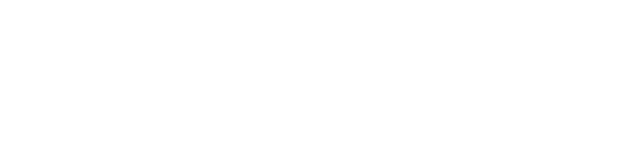
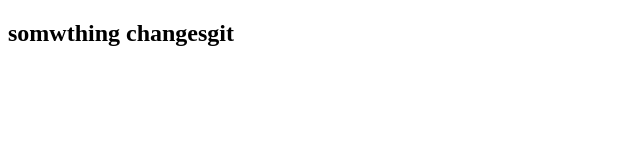
Before and after one commit to sasruet/my-first-repo, a plain HTML site: page index.html in a window 1280 px wide. Shown: the whole page, without its empty margins (0-640 px from the left). Drawn offline with Linux system fonts and the light colour scheme.

Commit message:
some add

```diff
--- a/index.html
+++ b/index.html
@@ -7,6 +7,6 @@
     <title>My first github repo</title>
 </head>
 <body>
-
+    <h2>somwthing changesgit</h2>
 </body>
 </html>
```
